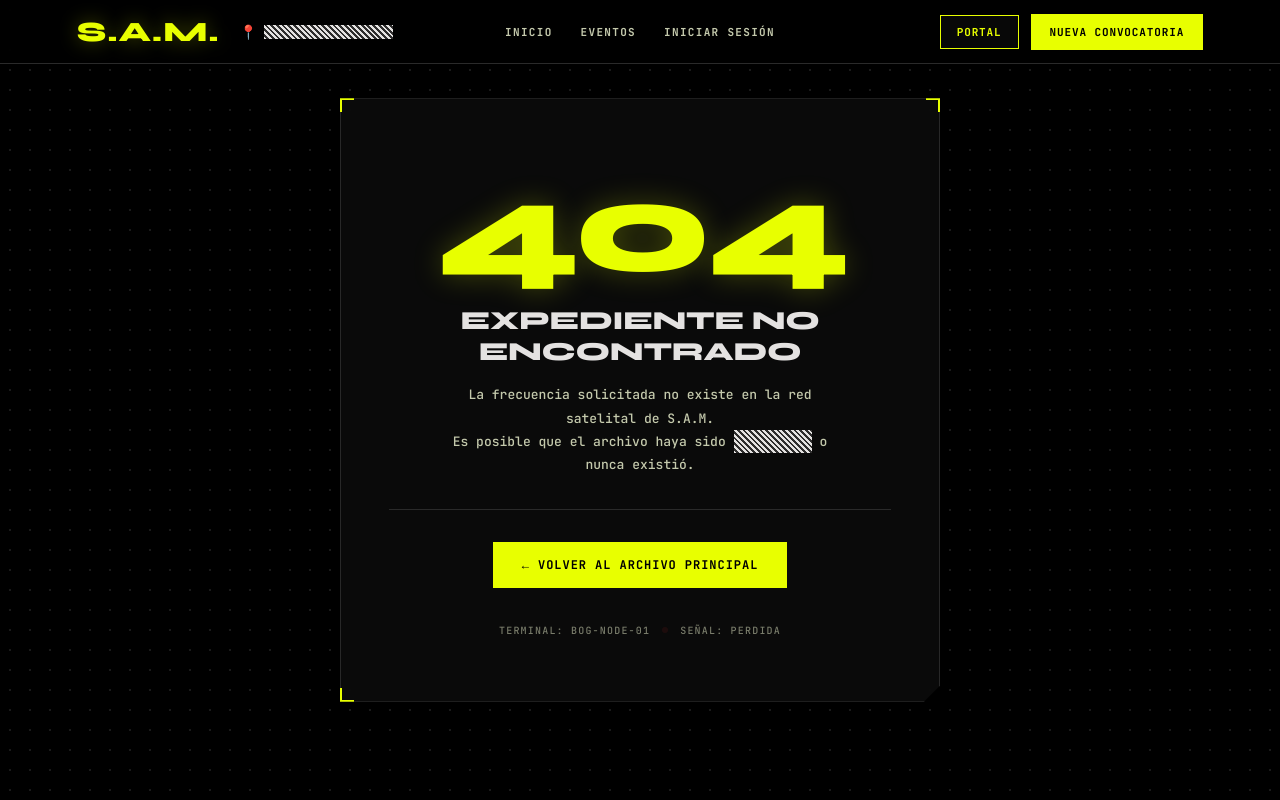
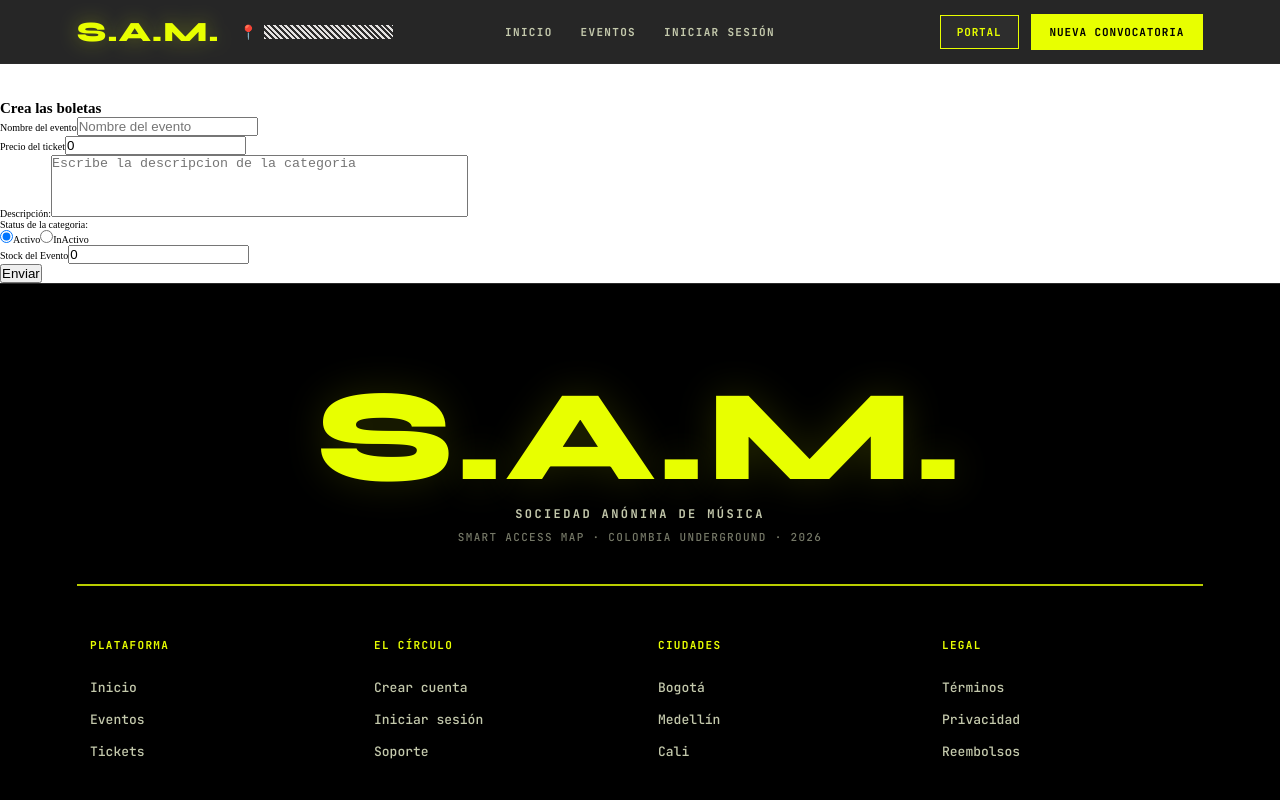
Before and after one commit to aforero979-prog/Frontend-SAM-Events, an Angular app: page /ticket-new in a window 1280 px wide. Before the commit this address led to /404. Shown: the top 800 px of the page. Built offline with nearby package versions, Linux system fonts and the light colour scheme.

Commit message:
[+] se agrega ticket-new-form y se conecta con el backend

```diff
--- a/src/app/app.routes.ts
+++ b/src/app/app.routes.ts
@@ -9,7 +9,7 @@ import PageNotFound from './features/page-not-found/page-not-found';
 export const routes: Routes = [
     { path: 'home', component: Home },
     { path: 'user-new-form', loadComponent: () => import('./features/users/user-new-form/user-new-form').then(m => m.UserNewForm) },
-
+    { path: 'ticket-new', loadComponent: () => import('./features/ticket/ticket-new-form') },
     { path: 'eventos', component: Eventos },
     { path: 'register', component: Register },
     { path: 'login', component: Login },
--- a/src/app/app.ts
+++ b/src/app/app.ts
@@ -3,14 +3,13 @@ import { RouterOutlet } from "@angular/router";
 
 import { Header } from "./shared/components/header/header";
 import { Footer } from './shared/components/footer/footer';
-import { Counter } from './components/counter/counter';
 import { Person } from './interfaces/person';
 import { person } from './data/data';
 
 
 @Component({
   selector: 'app-root',
-  imports: [Header, Footer ,RouterOutlet, Counter],
+  imports: [Header, Footer ,RouterOutlet],
   templateUrl: './app.html',
   styleUrl: './app.css'
 })
--- /dev/null
+++ b/src/app/core/services/http-ticket.ts
@@ -0,0 +1,12 @@
+import { HttpClient } from "@angular/common/http";
+import { inject, Service } from "@angular/core";
+
+
+@Service()
+export class HttpTicket {
+    private http = inject(HttpClient)
+
+    createTicket(newTicket:any) {
+        return this.http.post('http://localhost:3000/api/tickets', newTicket)
+    }
+}
--- /dev/null
+++ b/src/app/features/ticket/ticket-new-form.css
@@ -0,0 +1,3 @@
+.page{
+    margin-top: 10rem;
+}
--- /dev/null
+++ b/src/app/features/ticket/ticket-new-form.html
@@ -0,0 +1,43 @@
+<div class="page page-ticket-form">
+
+    <h2>Crea las boletas</h2>
+
+<form (ngSubmit)='onSubmit()' [formGroup]="formData" class="form">
+
+    <div class="field">
+        <label for="name">Nombre del evento</label>
+        <input formControlName="name" type="text" placeholder="Nombre del evento">
+    </div>
+
+    <div class="field">
+        <label for="price">Precio del ticket</label>
+        <input type="number" formControlName="price" id="price">
+    </div>
+
+    <div class="field">
+        <label for="description">Descripción:</label>
+        <textarea formControlName="description" id="descripcion" rows="4" cols="50" maxlength="150"
+            style="resize: none;" placeholder="Escribe la descripcion de la categoria"></textarea>
+    </div>
+
+    <div class="field">
+        <label for="status">Status de la categoria:</label>
+        <div class="options">
+            <input formControlName="status" type="radio" [value]="true"><label for="categorie-status-enable">Activo</label>
+            <input formControlName="status" type="radio" [value]="false"><label for="categorie-status-disable">InActivo</label>
+        </div>
+
+    </div>
+
+    <div class="field">
+        <label for="stock">Stock del Evento</label>
+        <input type="number" formControlName="stock" id="stock">
+    </div>
+
+    <div class="button">
+        <button>Enviar</button>
+    </div>
+
+</form>
+
+</div>
--- /dev/null
+++ b/src/app/features/ticket/ticket-new-form.ts
@@ -0,0 +1,56 @@
+import { Component, inject } from '@angular/core';
+import { FormGroup, FormControl, ReactiveFormsModule } from '@angular/forms';
+import { HttpTicket } from '../../core/services/http-ticket';
+
+
+@Component({
+  selector: 'app-ticket-new-form',
+  imports: [ReactiveFormsModule],
+  templateUrl: './ticket-new-form.html',
+  styleUrl: './ticket-new-form.css'
+})
+export default class TicketNewForm {
+
+    private httpTicket = inject( HttpTicket )
+
+  formData: FormGroup;
+
+  constructor() {
+    this.formData = new FormGroup({
+      name: new FormControl(''),
+      price: new FormControl(0),
+      description: new FormControl(''),
+      status: new FormControl(true),
+      stock: new FormControl(0)
+    });
+  }
+
+  onSubmit() {
+
+    if(this.formData.valid) {
+      console.log( this.formData.value)
+      this.httpTicket.createTicket(this.formData.value).subscribe({
+        next: (res) => {
+          console.log(res)
+        },
+        error: (error) => {console.error(error)},
+        complete: () => {console.log('complete execute')}
+      })
+    } else {
+      console.log('El formulario no es valido')
+    }
+  }
+
+  // ngOnInit() {
+  //   this.httpTicket.createTicket(this.formData.value).subscribe({
+  //     next: (data) => {
+  //       console.log(data)
+  //     },
+  //     error: (err) => {
+  //       console.error(err)
+  //     },
+  //     complete: () => {}
+  //   })
+  // }
+
+}
```
Also changed, not shown: src/app/features/location/location-new-form/location-new-form.html (+5 -5 lines), src/app/features/location/location-new-form/location-new-form.ts (+3 -26 lines).
